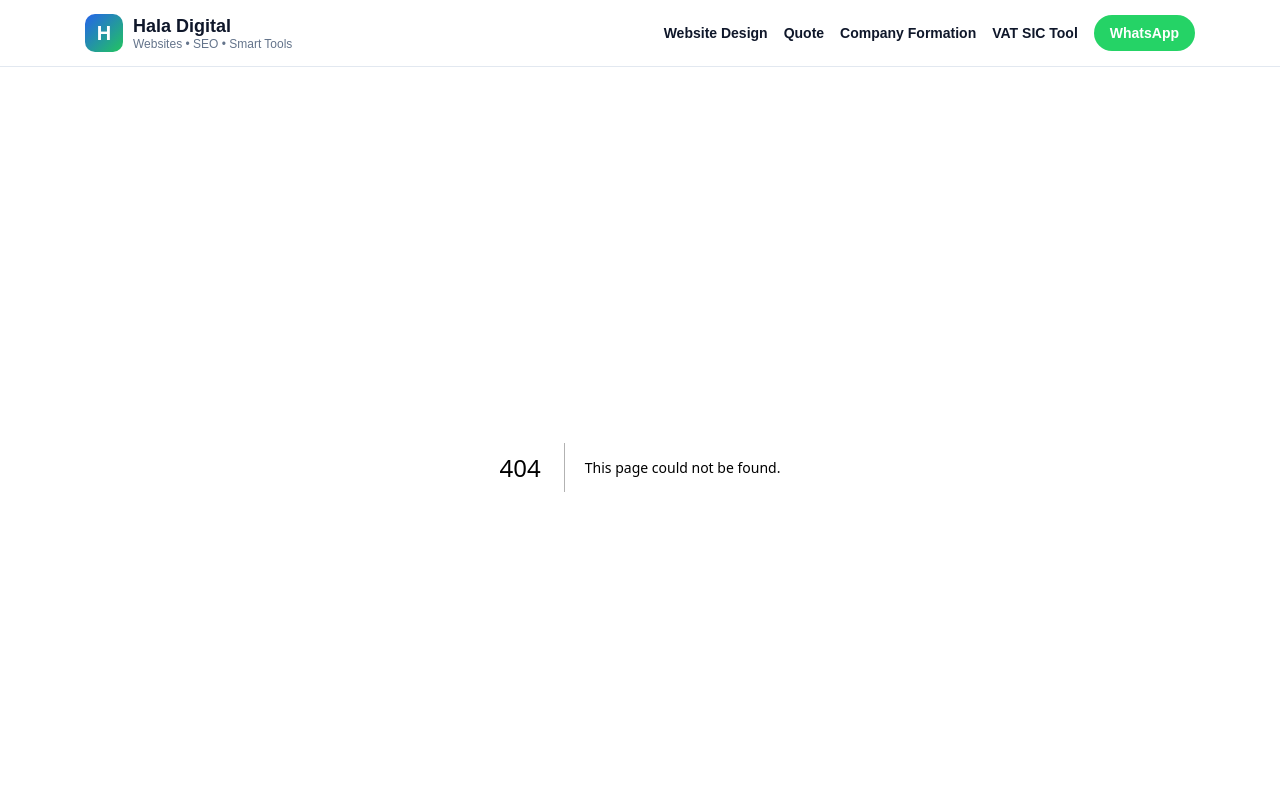
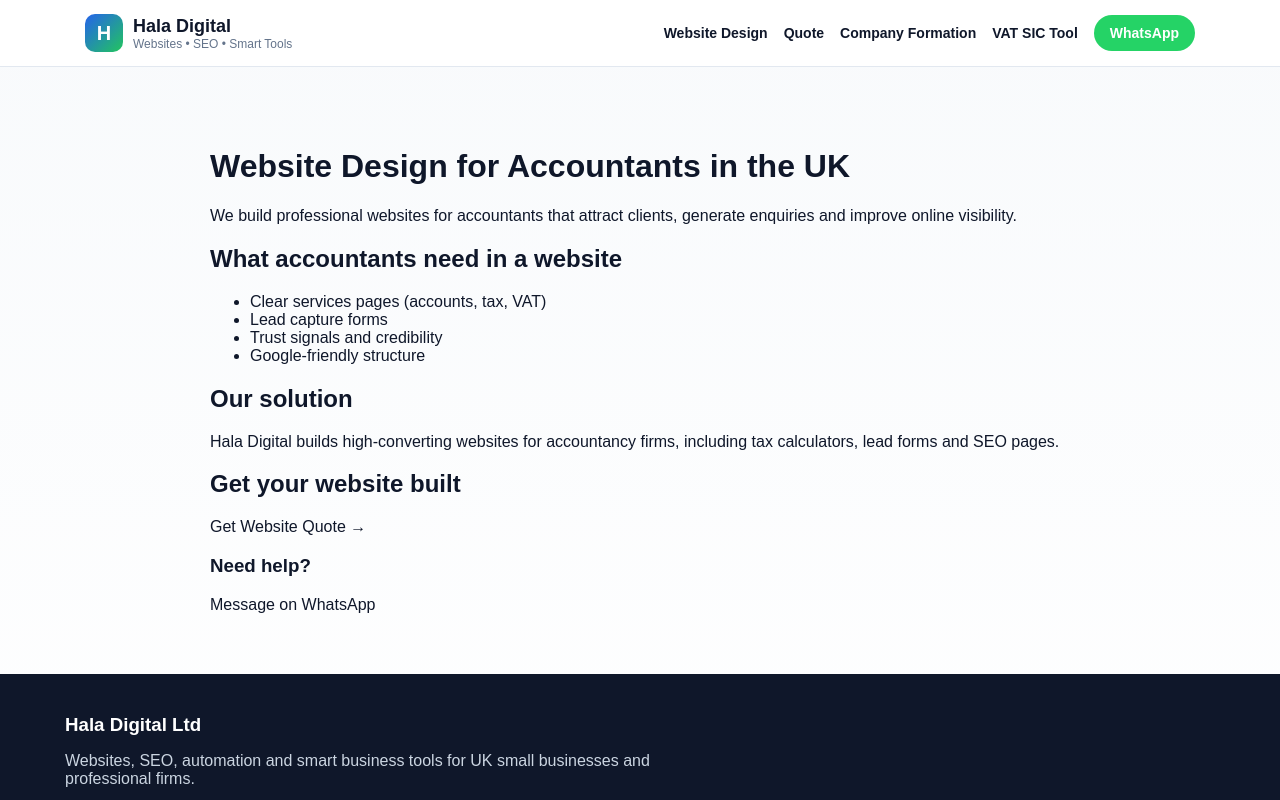
Before and after one commit to HalaDigitalLtd/uktaxcalculator-app, a Next.js app: page /accountant-website-design-uk in a window 1280 px wide. Before the commit this address had no page. Shown: the top 800 px of the page. Built offline with nearby package versions, Linux system fonts and the light colour scheme.

Commit message:
Add accountant website design SEO page

```diff
--- /dev/null
+++ b/app/accountant-website-design-uk/page.tsx
@@ -0,0 +1,38 @@
+export default function AccountantWebsitePage() {
+  return (
+    <div style={{ maxWidth: "900px", margin: "0 auto", padding: "60px 20px", fontFamily: "Arial" }}>
+
+      <h1>Website Design for Accountants in the UK</h1>
+
+      <p>
+        We build professional websites for accountants that attract clients, generate enquiries and improve online visibility.
+      </p>
+
+      <h2>What accountants need in a website</h2>
+      <ul>
+        <li>Clear services pages (accounts, tax, VAT)</li>
+        <li>Lead capture forms</li>
+        <li>Trust signals and credibility</li>
+        <li>Google-friendly structure</li>
+      </ul>
+
+      <h2>Our solution</h2>
+      <p>
+        Hala Digital builds high-converting websites for accountancy firms, including tax calculators, lead forms and SEO pages.
+      </p>
+
+      <h2>Get your website built</h2>
+
+      <a href="/quote">
+        Get Website Quote →
+      </a>
+
+      <h3>Need help?</h3>
+
+      <a href="https://wa.me/447884063169">
+        Message on WhatsApp
+      </a>
+
+    </div>
+  );
+}
```
